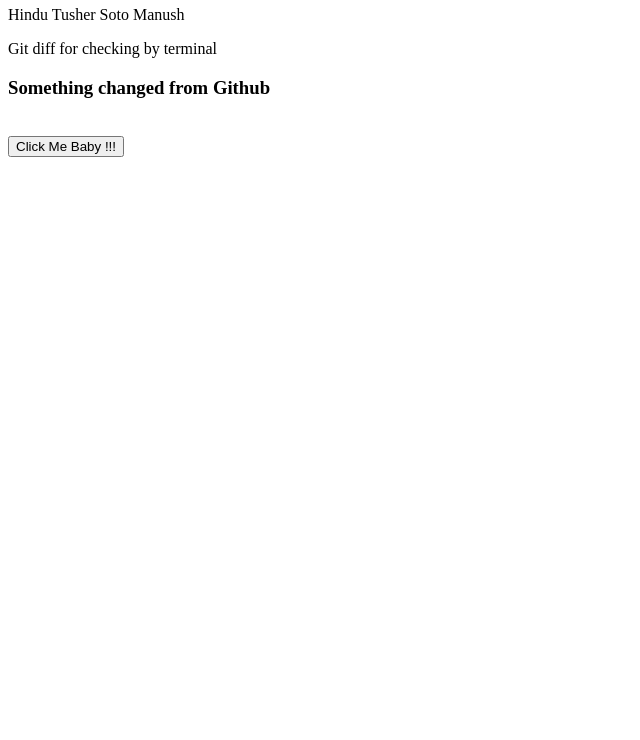
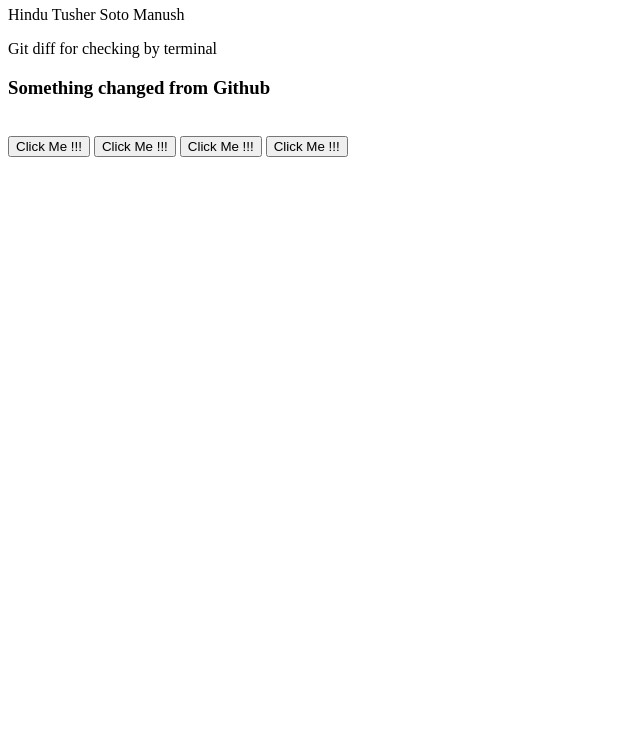
Before and after one commit to ajoy100/-Web-Development-First, a plain HTML site: page index.html in a window 1280 px wide. Shown: the part 60-800 px from the top of the page, without its empty margins (0-640 px from the left). Drawn offline with Linux system fonts and the light colour scheme.

Commit message:
Git Updated

```diff
--- a/index.html
+++ b/index.html
@@ -3,4 +3,7 @@
 <p>Git diff for checking by terminal </p>
 <h3>Something changed from Github</h3>
 <br>
-<button>Click Me Baby !!!</button>
+<button>Click Me !!!</button>
+<button>Click Me !!!</button>
+<button>Click Me !!!</button>
+<button>Click Me !!!</button>
```
